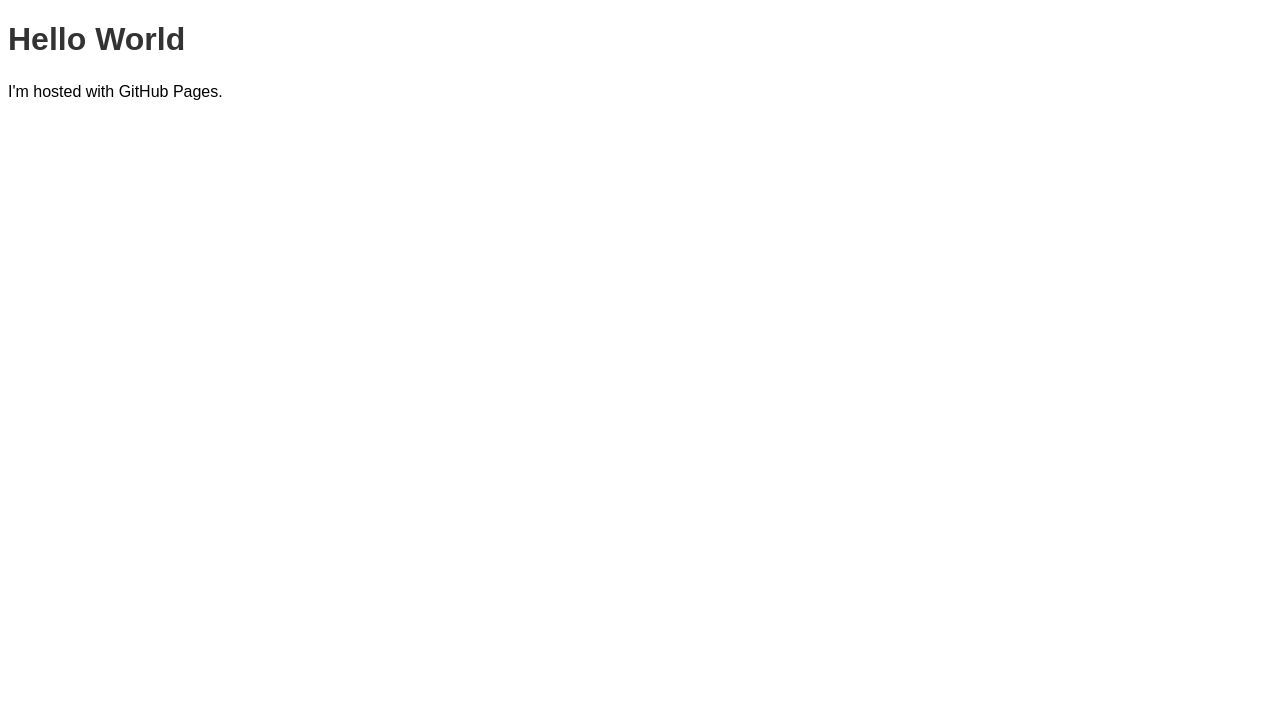
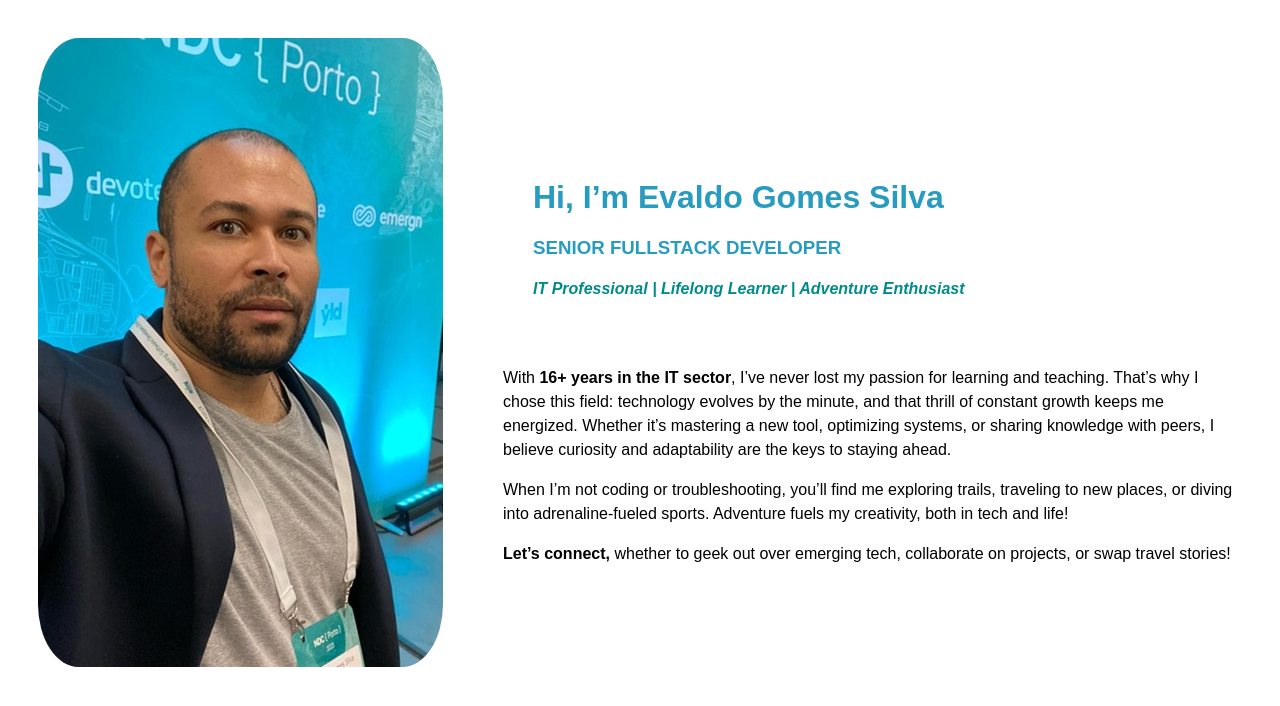
Before and after one commit to evaldosilva/evaldosilva.github.io, a plain HTML site: page index.html in a window 1280 px wide. Drawn offline with Linux system fonts and the light colour scheme.

Commit message:
Content update

```diff
--- a/assets/css/styles.css
+++ b/assets/css/styles.css
@@ -1,13 +1,33 @@
 body {
   font-family: Arial;
-  margin: 10;
-  padding: 10;
+  margin: 40;
+  padding: 40;
+  text-align: left;
 }
 
-h1, h2, h3 {
-  color: #333;
+img {
+  border-radius: 10%;
+}
+
+h1,
+h3 {
+  color: #279cc0;
+}
+
+h4 {
+  color: darkcyan;
 }
 
 p {
   line-height: 1.5;
 }
+
+table {
+  border-collapse: collapse;
+  width: 100%;
+}
+
+td {
+  text-align: left;
+  padding: 30px;
+}
--- a/index.html
+++ b/index.html
@@ -1,8 +1,50 @@
 <!DOCTYPE html>
 <html>
-  <head><link rel="stylesheet" href="/assets/css/styles.css"></head>
-<body>
-<h1>Hello World</h1>
-<p>I'm hosted with GitHub Pages.</p>
-</body>
+  <head>
+    <link rel="stylesheet" href="/assets/css/styles.css" />
+  </head>
+  <body>
+    <table>
+      <tr>
+        <td>
+          <img src="/assets/images/evaldo.jpg" />
+        </td>
+        <td>
+          <table>
+            <tr>
+              <td>
+                <h1>Hi, I’m Evaldo Gomes Silva</h1>
+                <h3>SENIOR FULLSTACK DEVELOPER</h3>
+                <h4>
+                  <i
+                    >IT Professional | Lifelong Learner | Adventure
+                    Enthusiast</i
+                  >
+                </h4>
+              </td>
+            </tr>
+          </table>
+
+          <p>
+            With <b>16+ years in the IT sector</b>, I’ve never lost my passion
+            for learning and teaching. That’s why I chose this field: technology
+            evolves by the minute, and that thrill of constant growth keeps me
+            energized. Whether it’s mastering a new tool, optimizing systems, or
+            sharing knowledge with peers, I believe curiosity and adaptability
+            are the keys to staying ahead.
+          </p>
+
+          <p>
+            When I’m not coding or troubleshooting, you’ll find me exploring
+            trails, traveling to new places, or diving into adrenaline-fueled
+            sports. Adventure fuels my creativity, both in tech and life!
+          </p>
+          <p>
+            <b>Let’s connect, </b>whether to geek out over emerging tech,
+            collaborate on projects, or swap travel stories!
+          </p>
+        </td>
+      </tr>
+    </table>
+  </body>
 </html>
```
Also changed, not shown: assets/images/evaldo.jpg (added).
